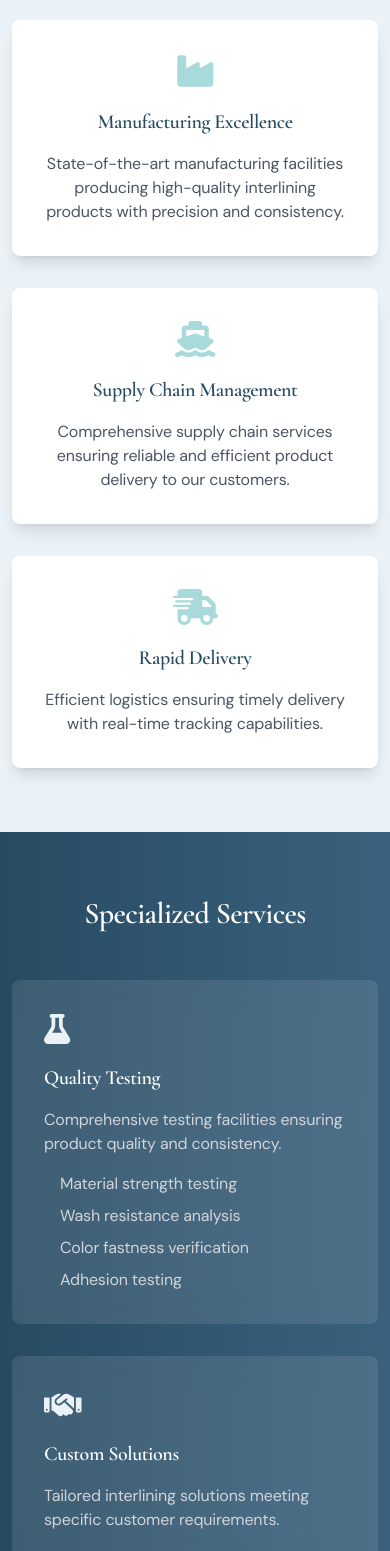
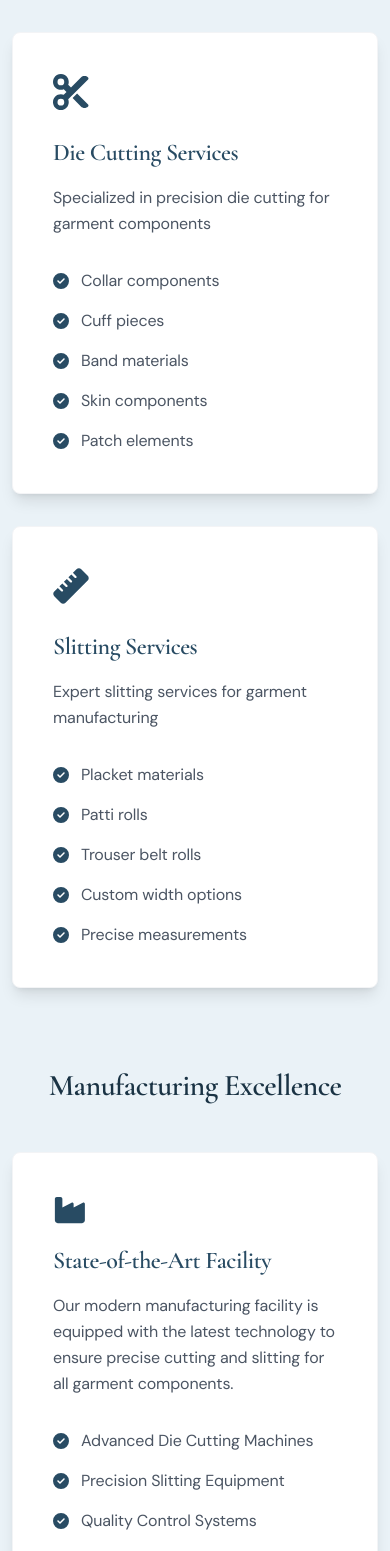
Before and after one commit to Tavishaa/fabric_website, a React (Vite) app: page /services in a window 390 px wide. Shown: the part 432-1983 px from the top of the page. Built offline with nearby package versions, Linux system fonts and the light colour scheme.

Commit message:
services

```diff
--- a/src/components/Header.jsx
+++ b/src/components/Header.jsx
@@ -24,14 +24,14 @@ function Header() {
           <motion.div
             initial={{ opacity: 0, x: -20 }}
             animate={{ opacity: 1, x: 0 }}
-            className="flex items-center space-x-3 -ml-6"
+            className="flex items-center space-x-1"
           >
             <img
               src="logo.png"
               alt="Company Logo"
               className="h-24 w-24 object-contain -my-6"
             />
-            <span className="text-2xl font-['Times_New_Roman'] font-semibold">Hryday Enterprises</span>
+            <span className="text-3xl font-['Times_New_Roman'] font-bold">Hryday Enterprises</span>
           </motion.div>
 
           <nav className="hidden md:flex space-x-6 font-primary">
--- a/src/pages/About.jsx
+++ b/src/pages/About.jsx
@@ -1,66 +1,79 @@
 import { motion } from 'framer-motion';
 import FadeInWhenVisible from '../components/animations/FadeInWhenVisible';
+import { FontAwesomeIcon } from '@fortawesome/react-fontawesome';
+import { faAward, faHandshake, faLightbulb, faUsers } from '@fortawesome/free-solid-svg-icons';
 
 function About() {
   const stats = [
-    { label: 'Years of Experience', value: '20+' },
-    { label: 'Cities Served', value: '10+' },
-    { label: 'Product Types', value: '50+' },
-    { label: 'Happy Clients', value: '100+' }
-  ];
-
-  const certifications = [
-    'ISO 9001:2015',
-    'OEKO-TEX® Standard 100',
-    'Global Organic Textile Standard',
-    'SA8000'
+    { label: 'Years of Experience', value: '20+', icon: faAward },
+    { label: 'Cities Served', value: '10+', icon: faUsers },
+    { label: 'Product Types', value: '50+', icon: faLightbulb },
+    { label: 'Happy Clients', value: '100+', icon: faHandshake }
   ];
 
   return (
-    <div className="py-16 bg-secondary-light min-h-screen">
+    <div className="min-h-screen bg-gradient-to-b from-secondary-light to-white">
+      {/* Hero Section */}
+      <section className="bg-primary text-white py-20">
         <div className="container mx-auto px-4">
           <motion.h1
             initial={{ opacity: 0, y: -20 }}
             animate={{ opacity: 1, y: 0 }}
-          className="text-4xl font-bold text-primary-dark text-center mb-12"
+            className="text-4xl md:text-5xl font-bold text-center mb-6"
           >
             About Us
           </motion.h1>
+          <motion.p
+            initial={{ opacity: 0 }}
+            animate={{ opacity: 1 }}
+            transition={{ delay: 0.2 }}
+            className="text-xl text-center max-w-3xl mx-auto"
+          >
+            Leading manufacturer and supplier of premium interlining solutions since 2007
+          </motion.p>
+        </div>
+      </section>
 
-        <div className="grid grid-cols-1 lg:grid-cols-2 gap-12 mb-16">
+      <div className="container mx-auto px-4">
+        <div className="py-16">
+          <div className="max-w-6xl mx-auto">
+            <div className="bg-white rounded-lg shadow-lg p-8">
+              <div className="grid grid-cols-1 lg:grid-cols-2 gap-8 items-center">
                 <FadeInWhenVisible>
-            <div className="bg-white rounded-lg shadow-lg p-8">
-              <h2 className="text-2xl font-semibold text-primary-dark mb-4">Our Story</h2>
-              <p className="text-gray-700 mb-4">
+                  <div className="relative z-10">
+                    <h2 className="text-3xl font-semibold text-primary-dark mb-6">Our Story</h2>
+                    <p className="text-gray-600 mb-6 leading-relaxed text-lg">
                       Established in 2007 by Mr. Jayesh Goyal, Hryday Enterprises has grown into a trusted name in the industry. Our dedicated team is committed to delivering high-quality, personalized services, fostering enduring partnerships with our clients.
                     </p>
-              <p className="text-gray-700">
+                    <p className="text-gray-600 leading-relaxed text-lg">
                       We pride ourselves on making each interaction meaningful and results-driven. With a foundation built on trust, integrity, and innovation, Hryday Enterprises consistently provides tailored solutions that exceed expectations, positioning us as a dependable partner in our clients' success.
                     </p>
                   </div>
                 </FadeInWhenVisible>
 
                 <FadeInWhenVisible delay={0.2}>
-            <div className="bg-white rounded-lg shadow-lg p-8">
-              <h2 className="text-2xl font-semibold text-primary-dark mb-4">Our Mission</h2>
-              <p className="text-gray-700 mb-4">
-                We strive to provide high-quality interlining solutions that meet the evolving needs of the
-                garment industry while maintaining the highest standards of customer service and technical support.
-              </p>
-              <p className="text-gray-700">
-                Our vision is to be the global leader in innovative interlining solutions, setting industry
-                standards for quality and sustainability.
-              </p>
+                  <div className="rounded-lg overflow-hidden h-[400px]">
+                    <img
+                      src="about.png.jpg"
+                      alt="About Us"
+                      className="w-full h-full object-cover hover:scale-105 transition-all duration-300"
+                    />
                   </div>
                 </FadeInWhenVisible>
               </div>
+            </div>
+          </div>
+        </div>
 
-        <div className="grid grid-cols-2 md:grid-cols-4 gap-6 mb-16">
+        <div className="grid grid-cols-2 md:grid-cols-4 gap-8 max-w-6xl mx-auto mb-16">
           {stats.map((stat, index) => (
             <FadeInWhenVisible key={stat.label} delay={index * 0.1}>
-              <div className="bg-white rounded-lg shadow-lg p-6 text-center">
-                <h3 className="text-3xl font-bold text-primary mb-2">{stat.value}</h3>
-                <p className="text-gray-600">{stat.label}</p>
+              <div className="bg-white rounded-lg shadow-lg p-8 text-center hover:transform hover:scale-105 transition-all duration-300 group">
+                <div className="text-5xl text-primary mb-6 group-hover:scale-110 transition-transform duration-500">
+                  <FontAwesomeIcon icon={stat.icon} />
+                </div>
+                <h3 className="text-3xl font-bold text-primary-dark mb-3">{stat.value}</h3>
+                <p className="text-gray-600 font-medium text-lg tracking-wider">{stat.label}</p>
               </div>
             </FadeInWhenVisible>
           ))}
--- a/src/pages/Services.jsx
+++ b/src/pages/Services.jsx
@@ -2,79 +2,46 @@ import { motion } from 'framer-motion';
 import FadeInWhenVisible from '../components/animations/FadeInWhenVisible';
 import { FontAwesomeIcon } from '@fortawesome/react-fontawesome';
 import {
+  faCut,
+  faRuler,
   faIndustry,
-  faShip,
-  faTruckFast,
-  faFlask,
-  faHandshake,
-  faCertificate,
-  faTools,
-  faChartLine
+  faCheckCircle
 } from '@fortawesome/free-solid-svg-icons';
 
 function Services() {
   const mainServices = [
     {
-      icon: faIndustry,
-      title: 'Manufacturing Excellence',
-      description: 'State-of-the-art manufacturing facilities producing high-quality interlining products with precision and consistency.'
+      icon: faCut,
+      title: 'Die Cutting Services',
+      description: 'Specialized in precision die cutting for garment components',
+      features: [
+        'Collar components',
+        'Cuff pieces',
+        'Band materials',
+        'Skin components',
+        'Patch elements'
+      ]
     },
     {
-      icon: faShip,
-      title: 'Supply Chain Management',
-      description: 'Comprehensive supply chain services ensuring reliable and efficient product delivery to our customers.'
-    },
-    {
-      icon: faTruckFast,
-      title: 'Rapid Delivery',
-      description: 'Efficient logistics ensuring timely delivery with real-time tracking capabilities.'
-    }
-  ];
-
-  const additionalServices = [
-    {
-      icon: faFlask,
-      title: 'Quality Testing',
-      description: 'Comprehensive testing facilities ensuring product quality and consistency.',
-      features: ['Material strength testing', 'Wash resistance analysis', 'Color fastness verification', 'Adhesion testing']
-    },
-    {
-      icon: faHandshake,
-      title: 'Custom Solutions',
-      description: 'Tailored interlining solutions meeting specific customer requirements.',
-      features: ['Custom weight options', 'Special finishes', 'Bespoke adhesive formulations', 'Unique material blends']
-    },
-    {
-      icon: faCertificate,
-      title: 'Quality Certification',
-      description: 'International quality certifications ensuring product excellence.',
-      features: ['ISO 9001:2015', 'OEKO-TEX® Standard 100', 'Quality management systems', 'Regular audits']
-    }
-  ];
-
-  const supportServices = [
-    {
-      icon: faTools,
-      title: 'Technical Support',
-      description: 'Expert technical assistance for optimal product implementation.'
-    },
-    {
-      icon: faChartLine,
-      title: 'Market Analysis',
-      description: 'Regular market insights and trend analysis for informed decisions.'
-    },
-    {
-      icon: faHandshake,
-      title: 'Customer Service',
-      description: 'Dedicated support team ensuring seamless communication and service.'
+      icon: faRuler,
+      title: 'Slitting Services',
+      description: 'Expert slitting services for garment manufacturing',
+      features: [
+        'Placket materials',
+        'Patti rolls',
+        'Trouser belt rolls',
+        'Custom width options',
+        'Precise measurements'
+      ]
     }
   ];
 
   return (
     <div className="min-h-screen bg-background">
       {/* Hero Section */}
-      <section className="bg-primary text-white py-20">
-        <div className="container mx-auto px-4">
+      <section className="bg-primary text-white py-20 relative">
+        <div className="absolute inset-0 bg-[url('/pattern.png')] opacity-10"></div>
+        <div className="container mx-auto px-4 relative z-10">
           <motion.h1
             initial={{ opacity: 0, y: -20 }}
             animate={{ opacity: 1, y: 0 }}
@@ -86,53 +53,36 @@ function Services() {
             initial={{ opacity: 0 }}
             animate={{ opacity: 1 }}
             transition={{ delay: 0.2 }}
-            className="text-xl text-center max-w-3xl mx-auto"
+            className="text-xl text-center max-w-3xl mx-auto text-gray-100"
           >
-            Comprehensive solutions for all your interlining needs, backed by decades of expertise and innovation.
+            Specialized cutting and slitting solutions for the garment industry
           </motion.p>
         </div>
       </section>
 
       {/* Main Services */}
-      <section className="py-16">
+      <section className="pt-20 pb-8">
         <div className="container mx-auto px-4">
-          <div className="grid grid-cols-1 md:grid-cols-3 gap-8">
+          <div className="grid grid-cols-1 md:grid-cols-2 gap-8 max-w-6xl mx-auto">
             {mainServices.map((service, index) => (
               <FadeInWhenVisible key={service.title} delay={index * 0.1}>
-                <div className="bg-white rounded-lg shadow-lg p-8 text-center hover:transform hover:scale-105 transition-all duration-300">
-                  <div className="text-accent text-4xl mb-4">
+                <div className="bg-white rounded-lg shadow-lg p-10 hover:shadow-xl border border-gray-100 group hover:-translate-y-1 transition-all duration-300 h-full">
+                  <div className="text-primary text-4xl mb-6 group-hover:scale-110 transition-transform duration-300">
                     <FontAwesomeIcon icon={service.icon} />
                   </div>
-                  <h3 className="text-xl font-semibold text-primary mb-4">
+                  <h3 className="text-2xl font-semibold text-primary mb-4">
                     {service.title}
                   </h3>
-                  <p className="text-gray-600">
+                  <p className="text-gray-600 mb-8 leading-relaxed">
                     {service.description}
                   </p>
-                </div>
-              </FadeInWhenVisible>
-            ))}
-          </div>
-        </div>
-      </section>
-
-      {/* Detailed Services */}
-      <section className="py-16 bg-gradient-to-r from-primary to-primary-light text-white">
-        <div className="container mx-auto px-4">
-          <h2 className="text-3xl font-heading font-semibold text-center mb-12">Specialized Services</h2>
-          <div className="grid grid-cols-1 md:grid-cols-3 gap-8">
-            {additionalServices.map((service, index) => (
-              <FadeInWhenVisible key={service.title} delay={index * 0.1}>
-                <div className="bg-white/10 backdrop-blur-lg rounded-lg p-8">
-                  <div className="text-secondary-light text-3xl mb-4">
-                    <FontAwesomeIcon icon={service.icon} />
-                  </div>
-                  <h3 className="text-xl font-semibold mb-4">{service.title}</h3>
-                  <p className="mb-4 text-gray-300">{service.description}</p>
-                  <ul className="space-y-2">
-                    {service.features.map((feature, i) => (
-                      <li key={i} className="flex items-center text-gray-300">
-                        <span className="w-2 h-2 bg-accent-light rounded-full mr-2"></span>
+                  <ul className="space-y-4">
+                    {service.features.map((feature, idx) => (
+                      <li key={idx} className="flex items-center text-gray-600 hover:text-primary transition-colors duration-300">
+                        <FontAwesomeIcon
+                          icon={faCheckCircle}
+                          className="text-primary mr-3 text-base flex-shrink-0"
+                        />
                         {feature}
                       </li>
                     ))}
@@ -144,24 +94,38 @@ function Services() {
         </div>
       </section>
 
-      {/* Support Services */}
-      <section className="py-16">
+      {/* Manufacturing Excellence */}
+      <section className="py-12 bg-background">
         <div className="container mx-auto px-4">
-          <h2 className="text-3xl font-bold text-center text-primary mb-12">Additional Support</h2>
-          <div className="grid grid-cols-1 md:grid-cols-3 gap-8">
-            {supportServices.map((service, index) => (
-              <FadeInWhenVisible key={service.title} delay={index * 0.1}>
-                <div className="bg-white rounded-lg shadow-lg p-6 text-center">
-                  <div className="text-accent text-3xl mb-4">
-                    <FontAwesomeIcon icon={service.icon} />
-                  </div>
-                  <h3 className="text-lg font-semibold text-primary mb-2">
-                    {service.title}
-                  </h3>
-                  <p className="text-gray-600">{service.description}</p>
-                </div>
-              </FadeInWhenVisible>
-            ))}
+          <h2 className="text-3xl font-semibold text-center mb-12 text-primary-dark">Manufacturing Excellence</h2>
+          <div className="max-w-4xl mx-auto">
+            <div className="bg-white rounded-lg shadow-lg p-10 border border-gray-100 hover:shadow-xl transition-all duration-300">
+              <div className="text-3xl mb-4 text-primary">
+                <FontAwesomeIcon icon={faIndustry} />
+              </div>
+              <h3 className="text-2xl font-semibold text-primary mb-4">
+                State-of-the-Art Facility
+              </h3>
+              <p className="text-gray-600 mb-8 leading-relaxed">
+                Our modern manufacturing facility is equipped with the latest technology to ensure precise cutting and slitting for all garment components.
+              </p>
+              <ul className="grid grid-cols-1 md:grid-cols-2 gap-x-8 gap-y-4">
+                {[
+                  'Advanced Die Cutting Machines',
+                  'Precision Slitting Equipment',
+                  'Quality Control Systems',
+                  'Modern Production Lines'
+                ].map((item, index) => (
+                  <li key={index} className="flex items-center text-gray-600 hover:text-primary transition-colors duration-300">
+                    <FontAwesomeIcon
+                      icon={faCheckCircle}
+                      className="text-primary mr-3 text-base flex-shrink-0"
+                    />
+                    {item}
+                  </li>
+                ))}
+              </ul>
+            </div>
           </div>
         </div>
       </section>
```
Also changed, not shown: about.png.jpg (added). Lines whose indentation alone changed are shown as unchanged.
